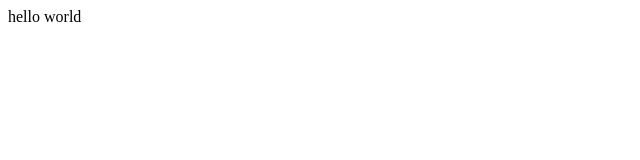
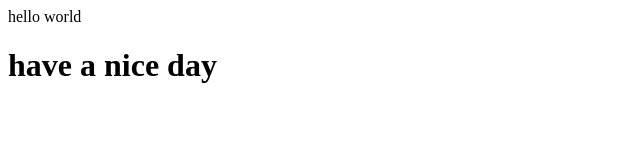
Before and after one commit to pranjalsaraswat/myapp, a plain HTML site: page index.html in a window 1280 px wide. Shown: the whole page, without its empty margins (0-640 px from the left). Drawn offline with Linux system fonts and the light colour scheme.

Commit message:
changed index

```diff
--- a/index.html
+++ b/index.html
@@ -5,6 +5,7 @@
     <body>
         <div>
             <p>hello world</p>
+            <h1>have a nice day</h1>
         </div>
     </body>
 </html>
```
Also changed, not shown: style.css (added).
